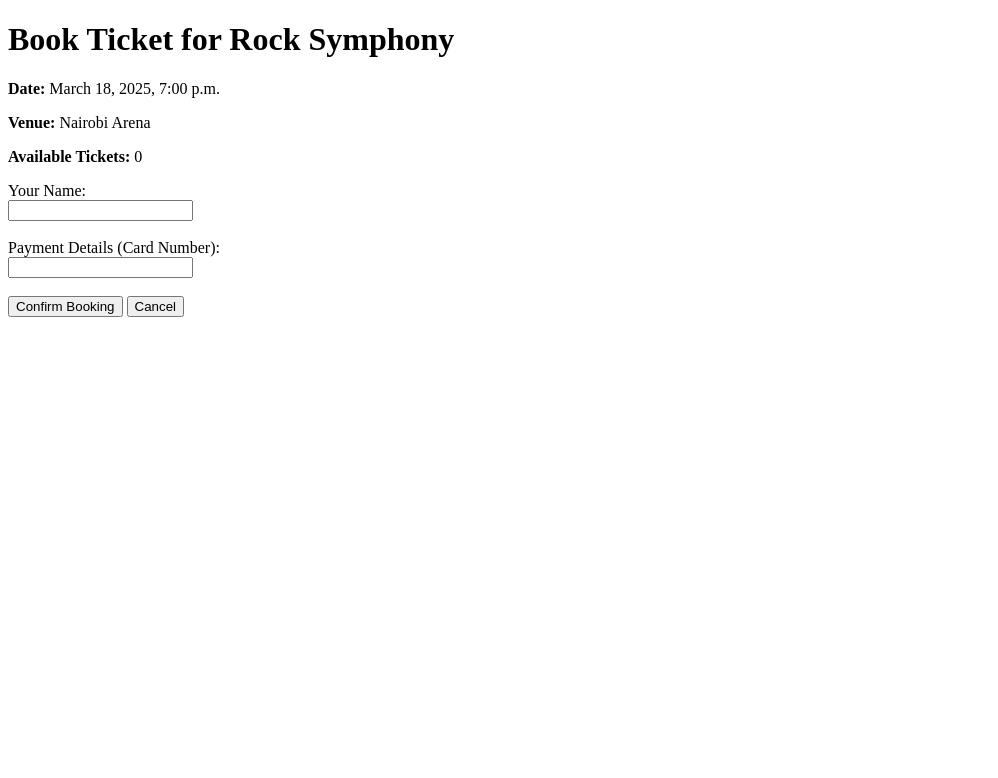
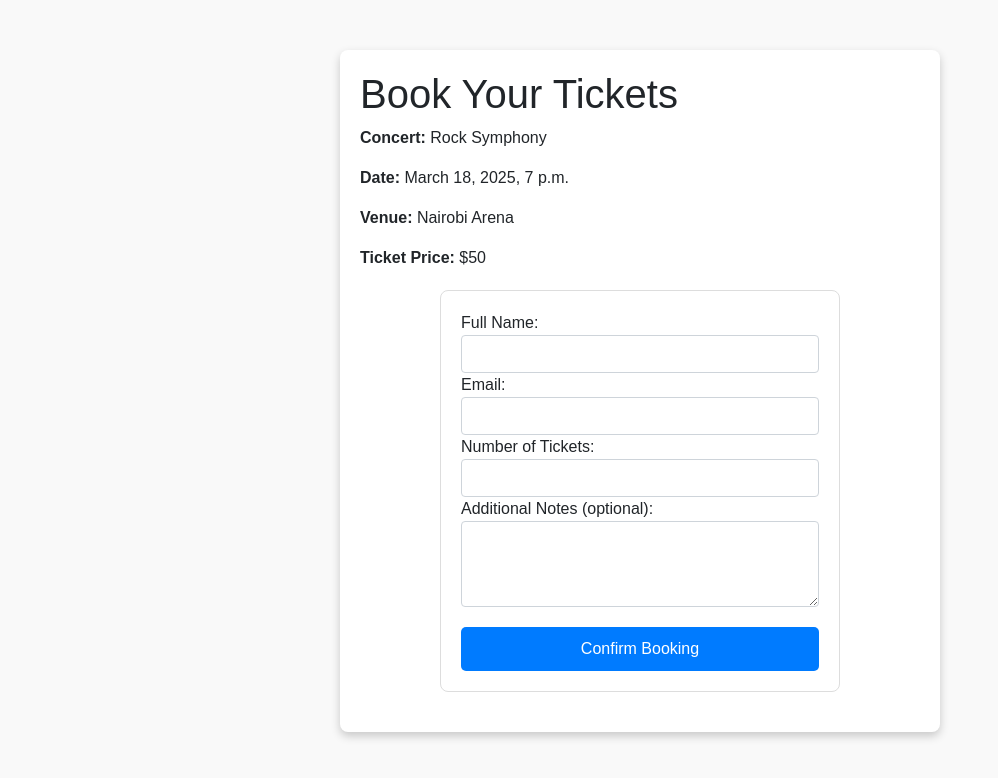
Before and after one commit to Delsaroush/concert, a Django app: page /1/book/ in a window 1280 px wide. Shown: the top 778 px of the page, without its empty margins (0-998 px from the left). Run offline with Django 5.2, Linux system fonts and the light colour scheme; data comes from the database, SQL or seed files in the repository.

Commit message:
Initial commit

```diff
--- a/concert/static/styles.css
+++ b/concert/static/styles.css
@@ -42,3 +42,25 @@ a {
     margin-top: 10px;
     color: #0288d1;
 }
+#loading-spinner {
+    position: fixed;
+    top: 50%;
+    left: 50%;
+    transform: translate(-50%, -50%);
+    z-index: 1000; /* Ensure it appears on top */
+}
+
+#loading-spinner img {
+    width: 50px; /* Adjust size */
+    height: 50px;
+    animation: spin 1s linear infinite; /* Optional spinner animation */
+}
+
+@keyframes spin {
+    from {
+        transform: rotate(0deg);
+    }
+    to {
+        transform: rotate(360deg);
+    }
+}
--- a/concert/templates/book_ticket.html
+++ b/concert/templates/book_ticket.html
@@ -1,32 +1,64 @@
-<!doctype html>
+<!DOCTYPE html>
 <html lang="en">
 <head>
-    <meta charset="UTF-8">
-    <meta name="viewport"
-          content="width=device-width, user-scalable=no, initial-scale=1.0, maximum-scale=1.0, minimum-scale=1.0">
-    <meta http-equiv="X-UA-Compatible" content="ie=edge">
-    <title>Document</title>
+    <link rel="stylesheet" href="/styles.css">
+    <link rel="stylesheet" href="https://cdn.jsdelivr.net/npm/bootstrap@5.1.3/dist/css/bootstrap.min.css">
+    <style>
+        body {
+            font-family: Arial, sans-serif;
+            background-color: #f9f9f9;
+            margin: 0;
+            padding: 0;
+        }
+        .container {
+            margin: 50px auto;
+            max-width: 600px;
+            background: #fff;
+            padding: 20px;
+            border-radius: 8px;
+            box-shadow: 0 4px 10px rgba(0, 0, 0, 0.2);
+        }
+        .btn-submit {
+            background-color: #007bff;
+            color: white;
+            display: block;
+            width: 100%;
+            padding: 10px 0;
+            margin-top: 20px;
+            border: none;
+            border-radius: 5px;
+            text-align: center;
+        }
+        .btn-submit:hover {
+            background-color: #0056b3;
+        }
+    </style>
+    <title>Book Ticket Form</title>
 </head>
+
 <body>
-<h1>Book Ticket for {{ concert.name }}</h1>
-<p><strong>Date:</strong> {{ concert.date|date:"F j, Y, g:i a" }}</p>
-<p><strong>Venue:</strong> {{ concert.venue }}</p>
-<p><strong>Available Tickets:</strong> {{ concert.available_tickets }}</p>
+    <div class="container">
+        <h1>Book Your Tickets</h1>
+        <p><strong>Concert:</strong> Rock Symphony</p>
+        <p><strong>Date:</strong> March 18, 2025, 7 p.m.</p>
+        <p><strong>Venue:</strong> Nairobi Arena</p>
+        <p><strong>Ticket Price:</strong> $50</p>
 
-<form method="post" action="{% url 'book_ticket' concert.id %}">
-    {% csrf_token %}
-    <label for="purchaser_name">Your Name:</label><br>
-    <input type="text" id="purchaser_name" name="purchaser_name" required><br><br>
+        <form action="/submit_booking" method="POST">
+            <label for="name">Full Name:</label>
+            <input type="text" id="name" name="name" class="form-control" required>
 
-    <label for="payment_details">Payment Details (Card Number):</label><br>
-    <input type="text" id="payment_details" name="payment_details" required><br><br>
+            <label for="email">Email:</label>
+            <input type="email" id="email" name="email" class="form-control" required>
 
-    <div class="button-group">
-        <button type="submit" class="confirm-btn">Confirm Booking</button>
-        <button type="button" class="cancel-btn" onclick="document.getElementById('ticket-modal').style.display='none';">Cancel</button>
+            <label for="tickets">Number of Tickets:</label>
+            <input type="number" id="tickets" name="tickets" class="form-control" min="1" max="150" required>
+
+            <label for="comments">Additional Notes (optional):</label>
+            <textarea id="comments" name="comments" class="form-control" rows="3"></textarea>
+
+            <button type="submit" class="btn-submit">Confirm Booking</button>
+        </form>
     </div>
-</form>
-
-
 </body>
 </html>
```
Also changed, not shown: concert/templates/concert_list.html (+64 -32 lines), concert/templates/my booking.html (added, +19 -0 lines), concert/static/static/OIP.jpg (added), concert/static/static/jazz.jpg (added), concert/static/static/loading.jpg (added), concert/static/static/rock.jpg (added).
